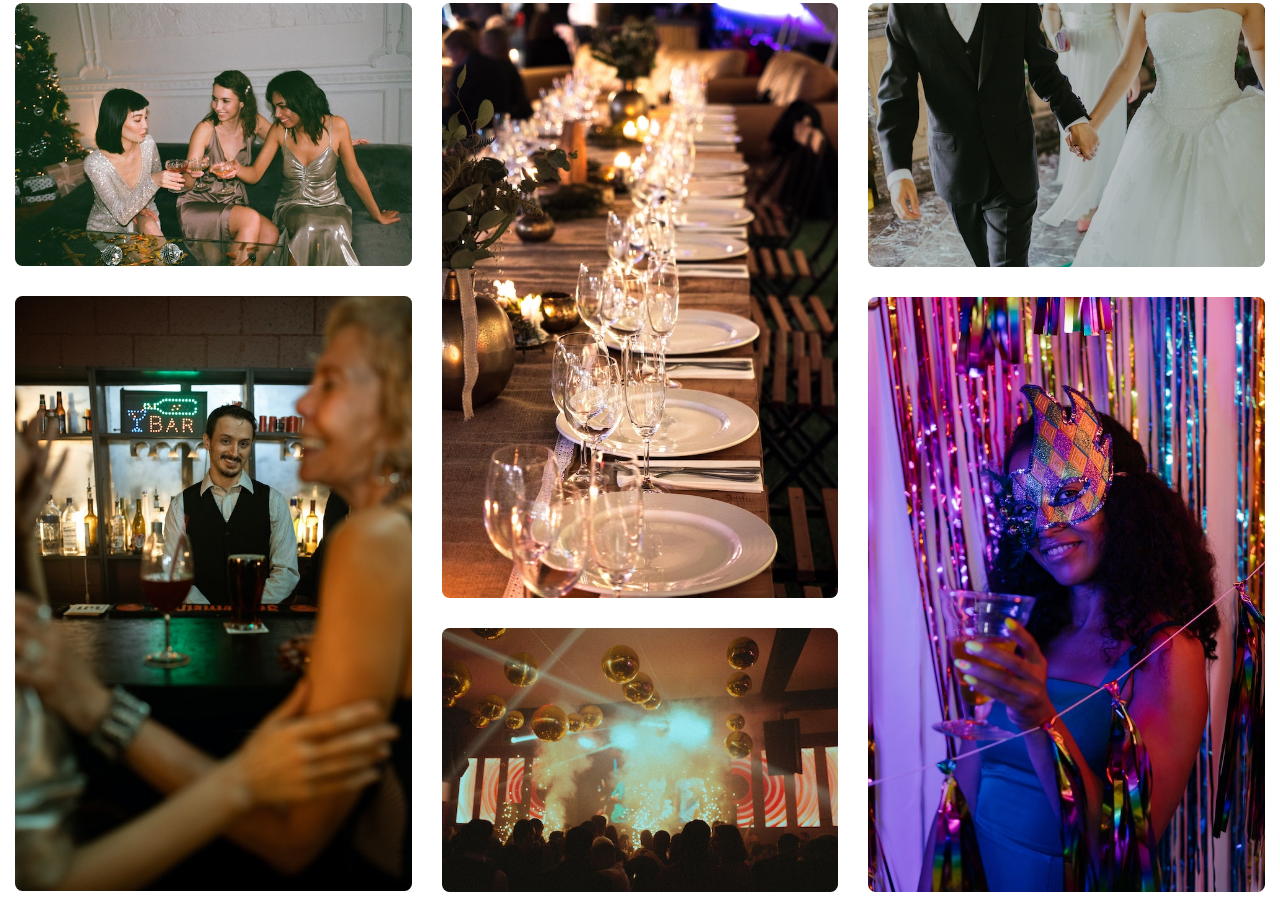
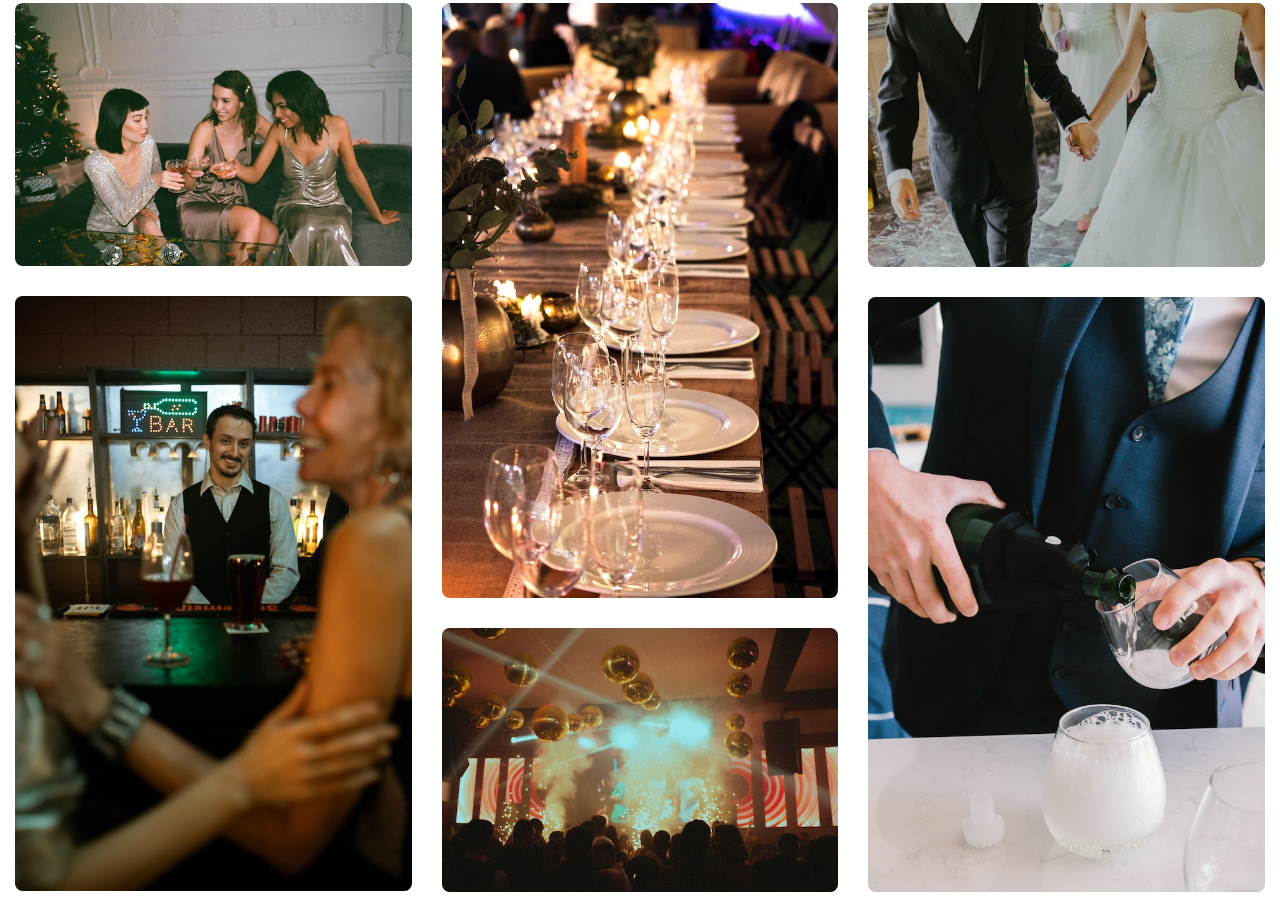
Before and after one commit to gTaitasaur/gTaitasaur.github.io, a plain HTML site: page html/gallery.html in a window 1280 px wide. Shown: the part 1469-2381 px from the top of the page. Drawn offline with nearby package versions, Linux system fonts and the light colour scheme.

Commit message:
Update gallery.html gall_12

```diff
--- a/html/gallery.html
+++ b/html/gallery.html
@@ -96,7 +96,7 @@
       <div class="col-lg-4 mb-4 mb-lg-0">
         <img src="../img/gall_6.jpg" class="w-100 shadow-1-strong rounded mb-4" alt="Waves at Sea" />
 
-        <img src="../img/gall_7.jpg"
+        <img src="../img/gall_12.jpg"
           class="w-100 shadow-1-strong rounded mb-4" alt="Yosemite National Park" />
       </div>
     </div>
```
